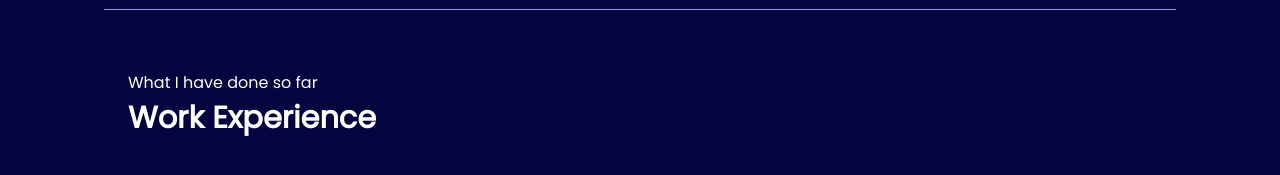
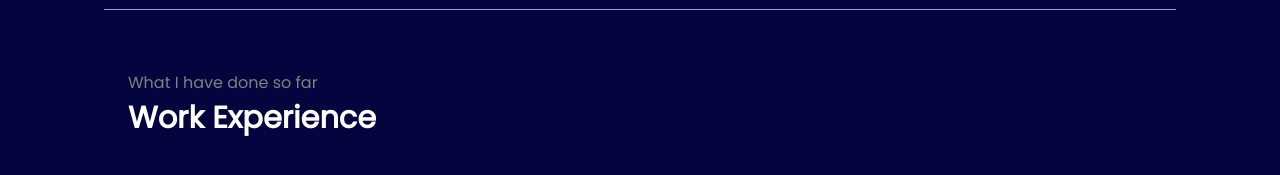
Before and after one commit to AAKASH26229/Portfolio, a Vue app: page / in a window 1280 px wide. Shown: the part 633-808 px from the top of the page. Built offline with nearby package versions, Linux system fonts and the light colour scheme.

Commit message:
creating work exp

```diff
--- a/src/components/MainCard.vue
+++ b/src/components/MainCard.vue
@@ -19,7 +19,7 @@
           Hi, My name is <span class="purple">Aakash Parate</span>
           <div>and I am a passionate</div>
           <div>web developer</div>
-          <span id="element"></span>
+
         </div>
         <div class="rightSection">
           <img src="../assets/bg.png" alt="background image">
@@ -27,8 +27,10 @@
       </section>
 <hr>
       <section class="secondSection">
-        <span class="grey">What I have done so far</span>
+        <span class="text-gray">What I have done so far</span>
         <h1>Work Experience</h1>
+
+        <div class="box"></div>
       </section>
     </main>
   </template>
@@ -112,9 +114,21 @@
   .secondSection{
     max-width: 80vw;
     margin: auto;
+    height: 80vh;
+  }
+
+  .text-gray{
+    color: gray;
   }
 
   .secondSection h1 {
     font-size: 1.9rem;
   }
+
+  .secondSection .box {
+    background: white;
+    width: 80vw;
+    height: 1px;
+    margin: 35px 0;
+  }
   </style>
```
